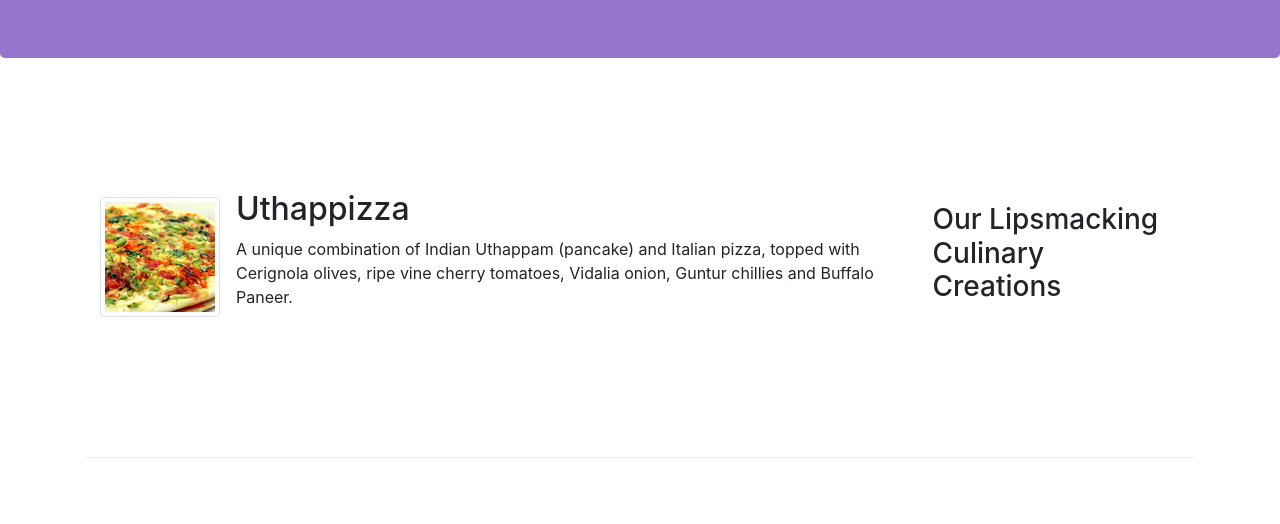
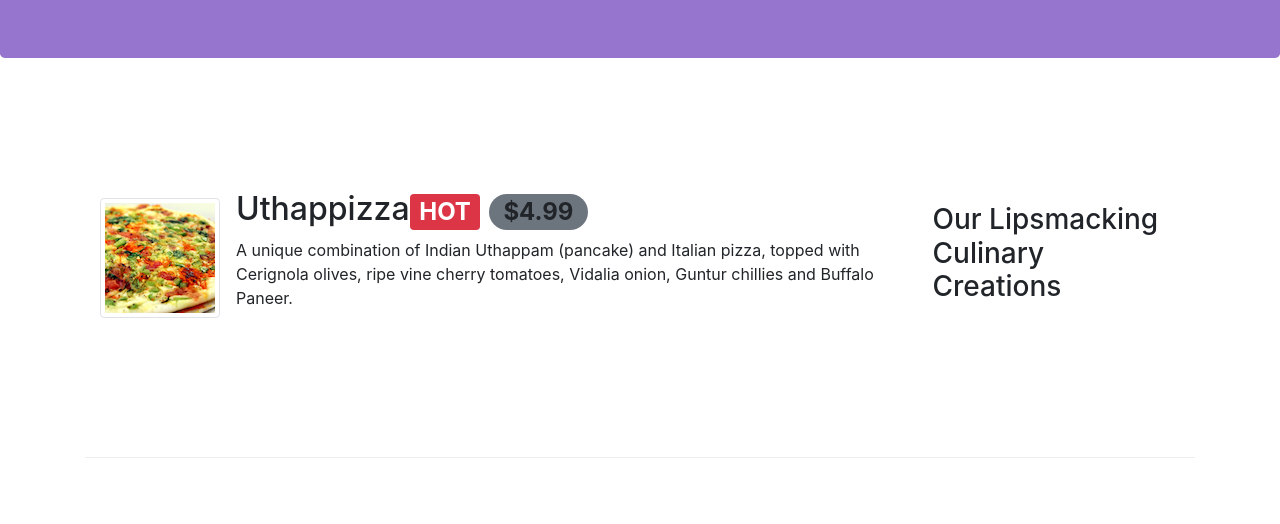
Before and after one commit to Abhiroopmokshagna/conFusion, a website: page index.html in a window 1280 px wide. Shown: the part 276-800 px from the top of the page. Drawn offline with nearby package versions, Linux system fonts and the light colour scheme.

Commit message:
Alerting Users

```diff
--- a/index.html
+++ b/index.html
@@ -55,7 +55,7 @@
                 <div class = "media">
                     <img class = "d-flex mr-3 img-thumbnail align-self-center" src = "img/uthappizza.png" alt = "uthappizza">
                     <div class = "media-body">
-                        <h2 class = "mt-0">Uthappizza</h2>
+                        <h2 class = "mt-0">Uthappizza<span class = "badge badge-danger">HOT</span> <span class = "badge badge-pill bg-secondary">$4.99</span></h2>
                         <p>A unique combination of Indian Uthappam (pancake) and Italian pizza, topped with Cerignola olives, ripe vine cherry tomatoes, Vidalia onion, Guntur chillies and Buffalo Paneer.</p>
                     </div>
                 </div>
```
Also changed, not shown: 2 other files.
